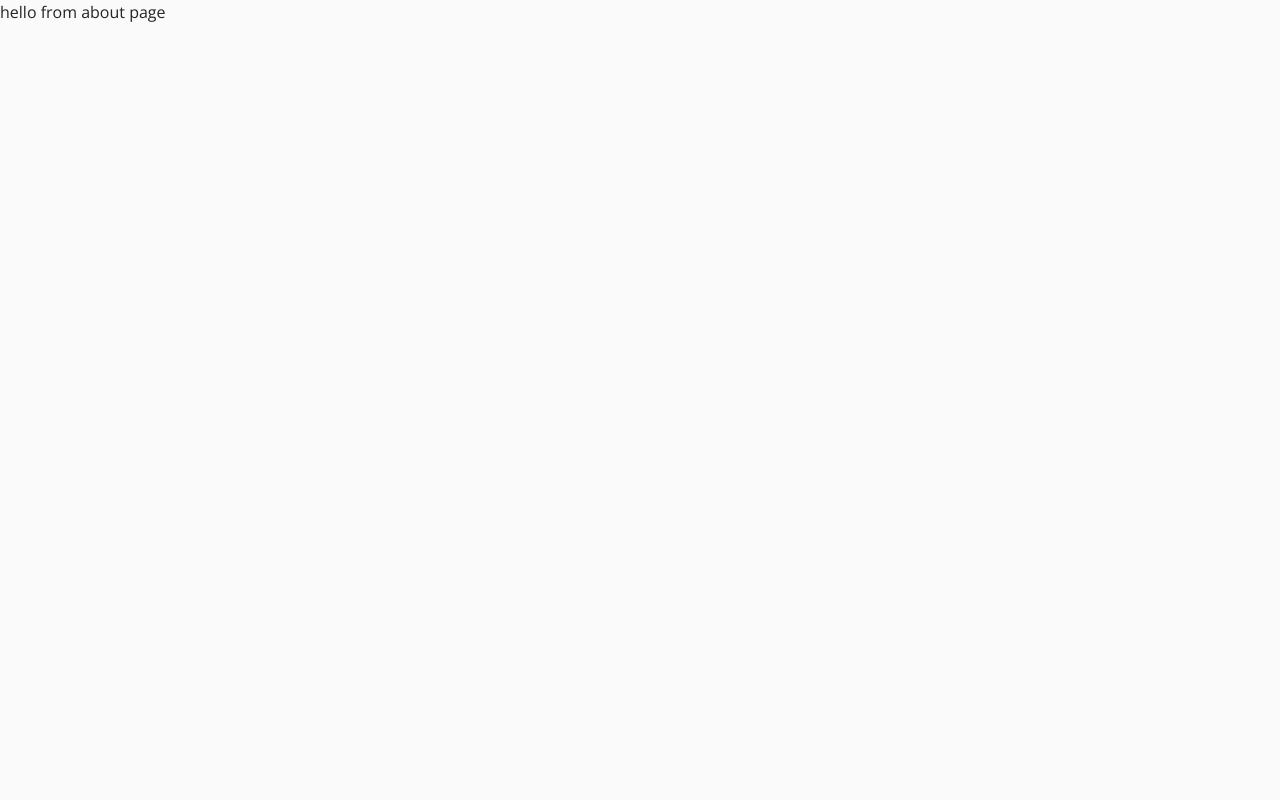
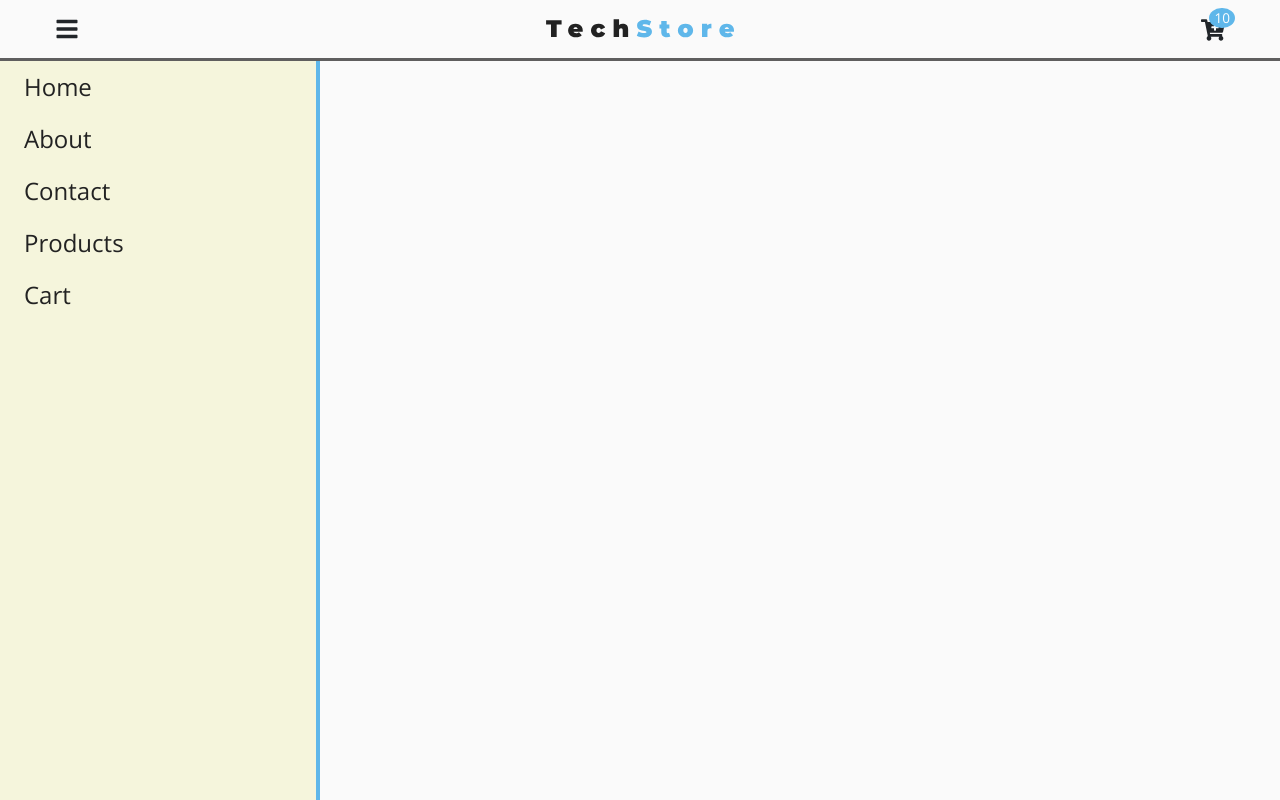
Before and after one commit to arjuntkv/Mobiz-react, a React (Create React App) app: page /products/1 in a window 1280 px wide. Built offline with nearby package versions, Linux system fonts and the light colour scheme.

Commit message:
Added Navbar

```diff
--- a/src/App.js
+++ b/src/App.js
@@ -1,19 +1,51 @@
-import React from 'react';
+import React, { Component } from 'react';
 import './App.css';
 import "bootstrap/dist/css/bootstrap.min.css";
+
 import AboutPage from './pages/Aboutpage';
 import Home from './pages/Homepage';
 import Contact from './pages/Contactpage';
+import Cart from "./pages/Cartpage";
 import Products from './pages/Productspage';
 import Singleproduct from './pages/Singleproductpage';
 import Error from './pages/Errorpage';
 
-function App() {
-  return (
+import {BrowserRouter as Router, Route,Switch} from "react-router-dom";
+
+import Navbar from "./components/Navbar";
+import Footer from "./components/Footer";
+import Sidebar from "./components/Sidebar";
+import Sidecart from "./components/SideCart";
+
+class  App extends Component {
+  render(){
+    return (
     <div>
-      <AboutPage/>
+
+     <Router>
+
+      <Navbar/>
+      <Sidebar/>
+      <Sidecart/>
+
+      <Switch>
+          <Route path="/" exact component={Home}/>
+          <Route path="/about"  component={AboutPage}/>
+          <Route path="/contacts"  component={Contact}/>
+          <Route path="/products" exact component={Products}/>
+          <Route path="/cart" exact component={Cart}/>
+          <Route path="/products/:id" exact component={Singleproduct}/>
+          <Route component={Error}/>
+      </Switch>
+
+      <Footer/>
+
+      </Router>
+
+
     </div>
   );
 }
+}
 
 export default App;
--- /dev/null
+++ b/src/components/Footer.js
@@ -0,0 +1,9 @@
+import React from 'react'
+
+export default function Footer() {
+    return (
+        <div>
+            hello from footer
+        </div>
+    )
+}
--- /dev/null
+++ b/src/components/Navbar.js
@@ -0,0 +1,72 @@
+import React from 'react';
+import {FaBars, FaCartPlus} from "react-icons/fa";
+import styled from "styled-components";
+import {Productconsumer} from "../context/Context";
+import logo from '../images/logo.svg';
+export default function Navbar() {
+    return (
+       <Productconsumer>
+           {value=>{
+
+               const{cartitems,handlesidebar,handlecart}=value
+
+               return(
+                   <Navwrapper>
+                     <div className="nav-center">
+                        <FaBars className="nav-icon" onClick={handlesidebar}/>
+                        <img src={logo} alt="mobiz-logo"/>
+
+                        <div className="nav-cart">
+                            <FaCartPlus className="nav-icon" onClick={handlecart}/>
+                            <div className="cart-items">{cartitems}</div>
+                        </div>
+
+                     </div>
+                   </Navwrapper>
+               )
+           }}
+       </Productconsumer>
+    )
+}
+
+
+//styling using styled-components
+const Navwrapper=styled.nav`
+    position:-webkit-sticky;
+    position:sticky;
+    top:0;
+    width:100%;
+    padding: 1rem 1.5rem;
+    background:#fafafa;  /*light grey*/
+    border-bottom:3px solid #5f5e5e /*dark grey*/;
+
+    .nav-center{
+        display:flex;
+        align-items:center; /*align items vertically*/
+        justify-content:space-between;  /*align items horizontally*/
+        max-width:1170px;
+        margin:0 auto;
+    }
+
+    .nav-icon{
+        font-size:1.5rem;
+        cursor:pointer;
+    }
+
+    .nav-cart{
+        position:relative;
+    }
+
+    .cart-items{
+        position:absolute;
+        top:-8px;
+        font-size:0.85rem;
+        background:#5fb7ea /*blue colour primary color*/;
+        color:white;
+        right:-10px;
+        padding:0 5px;
+        border-radius:70%;
+
+    }
+
+`
--- /dev/null
+++ b/src/components/SideCart.js
@@ -0,0 +1,9 @@
+import React from 'react'
+
+export default function SideCart() {
+    return (
+        <div>
+            hello from SideCart
+        </div>
+    )
+}
--- /dev/null
+++ b/src/components/Sidebar.js
@@ -0,0 +1,66 @@
+import React from 'react';
+import styled from "styled-components";
+import {Link} from "react-router-dom";
+import {Productconsumer} from '../context/Context';
+
+
+export default function Sidebar() {
+    return (
+        <Productconsumer>
+            {value=>{
+                const {links,sidebaropen,handlesidebar}=value;
+                return(
+                    <Sidewrapper>
+                        <ul>
+                           {links.map(link=>{
+                               return(
+                                   <li key={link.id}>
+                                       <Link to={link.path} className="sidebar-link" onClick={handlesidebar}>{link.text}</Link>
+                                   </li>
+                               )
+                           })}
+                        </ul>
+                    </Sidewrapper>
+                )
+            }}
+        </Productconsumer>
+    )
+}
+
+
+const Sidewrapper =styled.nav`
+    position:fixed;
+    top:61px;
+    left:0;
+    width:100%;
+    height:100%;
+    background:beige;
+    z-index:1;
+    border-right:4px solid #5fb7ea;
+    transition:all 0.3s ease-in-out;
+    ul{
+        list-style-type:none;
+        padding:0 !important;
+    }
+
+    .sidebar-link{
+        display:block;
+        font-size:1.5rem;
+        text-transform:capitalize;
+        color:#222;
+        padding:0.5rem 1.5rem;
+        background:transparent;
+        transition:all 0.3s ease-in-out;
+    }
+
+    .sidebar-link:hover{
+        background:#5fb7ea;
+        color:white;
+        padding:0.5rem 1.5rem 0.5rem 2.5rem;
+        text-decoration:none;
+    }
+
+    @media (min-width:576px){
+        width:20rem;
+    }
+`
--- /dev/null
+++ b/src/context/Context.js
@@ -0,0 +1,64 @@
+import React, { Component } from 'react';
+import {linkdata} from "./Linkdata";
+
+const ProductContext=React.createContext();
+
+//Two components are needed
+//1.Provider
+//2.Consumer
+
+class Productprovider extends Component{
+
+    state={
+        sidebaropen:false,
+        cartopen:false,
+        cartitems:10,
+        links:linkdata,
+    }
+
+    //handle sidebar
+    handlesidebar=()=>{
+        this.setState({
+            sidebaropen:!this.state.sidebaropen,
+        });
+    }
+
+    //handle Cart
+    handlecart=()=>{
+        this.setState({
+            cartopen:!this.state.cartopen
+        });
+    }
+
+    //close cart
+    closecart=()=>{
+        this.setState({
+            cartopen:false
+        })
+    }
+
+    //open cart
+    opencart=()=>{
+        this.setState({
+            cartopen:true
+        })
+    }
+
+    render(){
+        return(
+            <ProductContext.Provider value={{
+                ...this.state,
+                handlesidebar:this.handlesidebar,
+                handlecart:this.handlecart,
+                opencart:this.opencart,
+                closecart:this.closecart
+            }}>
+                {this.props.children}
+            </ProductContext.Provider>
+        );
+    }
+}
+
+const Productconsumer=ProductContext.Consumer;
+
+export {Productprovider,Productconsumer};
--- /dev/null
+++ b/src/context/Linkdata.js
@@ -0,0 +1,31 @@
+//contains links for nav sidebar
+//we can add links here
+//main idea is to store all the information in context
+
+export  const linkdata=[
+    {
+        id:1,
+        text:"home",
+        path:'/'
+    },
+    {
+        id:2,
+        text:"about",
+        path:'/about'
+    },
+    {
+        id:3,
+        text:"contact",
+        path:'/contacts'
+    },
+    {
+        id:1,
+        text:"products",
+        path:'/products'
+    },
+    {
+        id:1,
+        text:"cart",
+        path:'/cart'
+    },
+]
--- a/src/index.js
+++ b/src/index.js
@@ -3,8 +3,16 @@ import ReactDOM from 'react-dom';
 //import './index.css';
 import App from './App';
 import * as serviceWorker from './serviceWorker';
+import {Productprovider} from "./context/Context";
 
-ReactDOM.render(<App />, document.getElementById('root'));
+ReactDOM.render(
+
+    <Productprovider>
+        <App />
+    </Productprovider>,
+
+    document.getElementById('root')
+);
 
 // If you want your app to work offline and load faster, you can change
 // unregister() to register() below. Note this comes with some pitfalls.
--- a/src/pages/Homepage.js
+++ b/src/pages/Homepage.js
@@ -1,9 +1,17 @@
 import React from 'react'
+import {Productconsumer} from "../context/Context";
 
 export default function Homepage() {
     return (
         <div>
-            hello from homepage
+            <Productconsumer>
+                {value=>{
+                    console.log(value);
+                    return(
+                        <h1>hello from home</h1>
+                    )
+                }}
+            </Productconsumer>
         </div>
     )
 }
```
